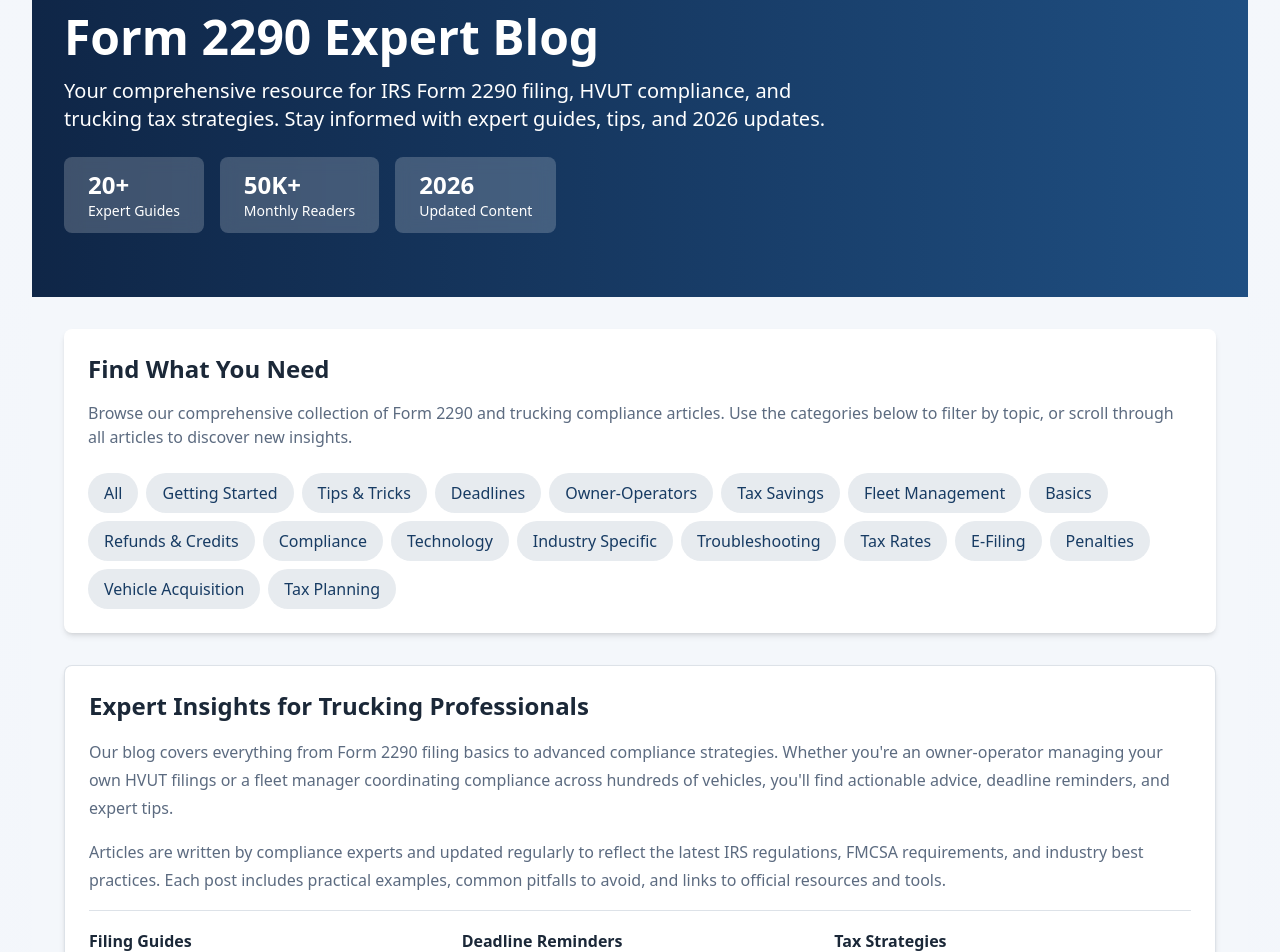
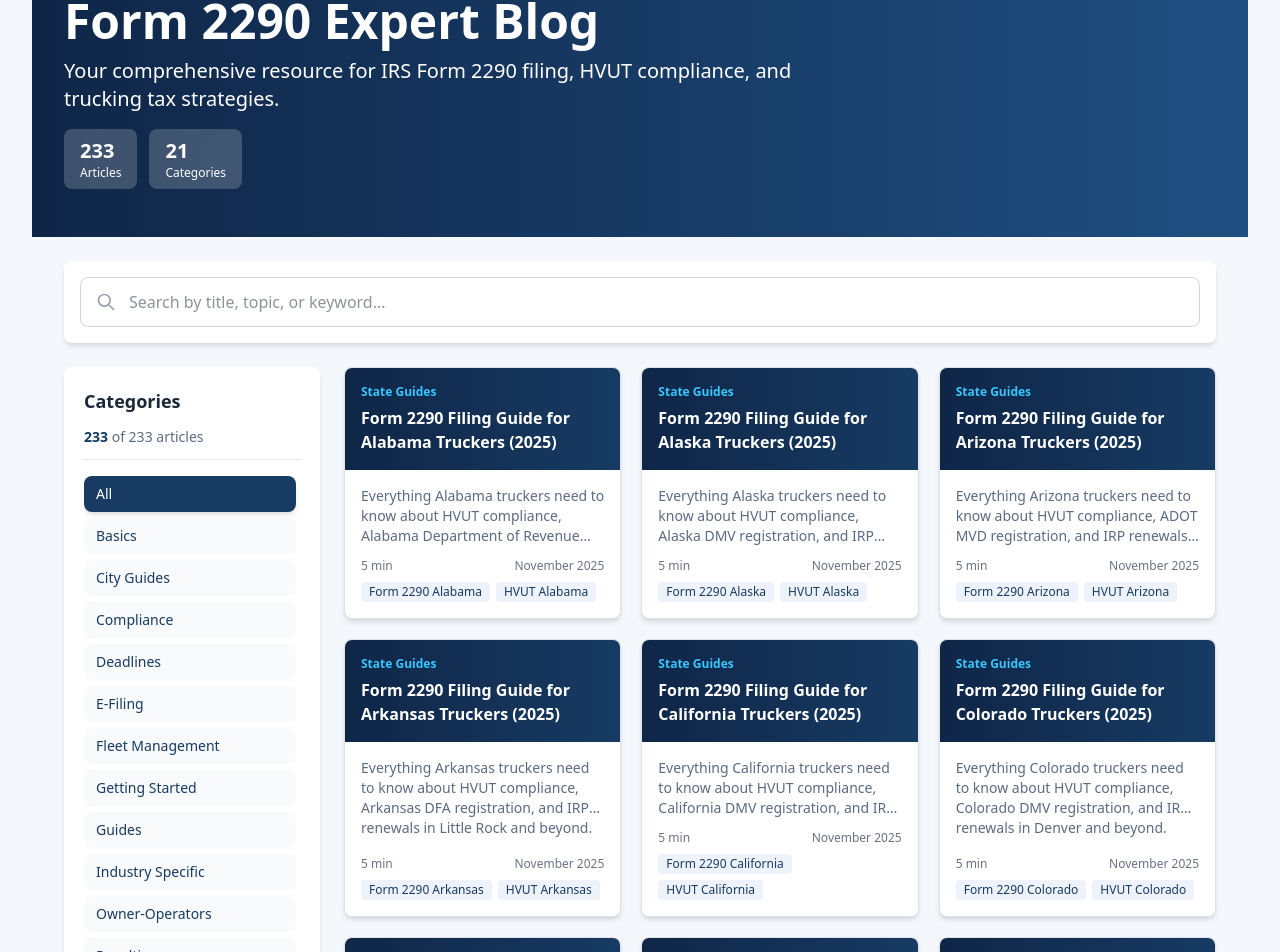
Before and after one commit to rootlocus22/trucktax-app, a Next.js app: page /blog in a window 1280 px wide. Shown: the part 191-1143 px from the top of the page. Built offline with nearby package versions, Linux system fonts and the light colour scheme.

Commit message:
BLOG-PAGE-ADDED-SEARCH-FILTER

```diff
--- a/app/blog/page.js
+++ b/app/blog/page.js
@@ -1,155 +1,157 @@
+'use client';
+
 import Link from 'next/link';
 import { blogPosts } from './blogData';
-
-export const metadata = {
-  title: 'Form 2290 Blog - Expert HVUT Filing Guides & Tips',
-  description: 'Comprehensive guides on IRS Form 2290 filing, HVUT deadlines, common mistakes, e-filing tips, and trucking tax compliance. Stay updated with the latest 2026 regulations.',
-  keywords: 'Form 2290 blog, HVUT guides, IRS Form 2290 tips, heavy vehicle use tax, trucking tax blog, Form 2290 deadline, e-file HVUT',
-  alternates: {
-    canonical: 'https://www.quicktrucktax.com/blog',
-  },
-  robots: {
-    index: true,
-    follow: true,
-    nocache: false,
-    googleBot: {
-      index: true,
-      follow: true,
-      'max-video-preview': -1,
-      'max-image-preview': 'large',
-      'max-snippet': -1,
-    },
-  },
-  openGraph: {
-    title: 'Form 2290 Blog - Expert HVUT Filing Guides & Tips',
-    description: 'Comprehensive guides on IRS Form 2290 filing, HVUT deadlines, and trucking tax compliance.',
-    url: 'https://www.quicktrucktax.com/blog',
-    siteName: 'QuickTruckTax',
-    type: 'website',
-    locale: 'en_US',
-    images: [
-      {
-        url: 'https://www.quicktrucktax.com/quicktrucktax-logo.png',
-        width: 1280,
-        height: 720,
-        alt: 'QuickTruckTax Blog - Form 2290 & HVUT Guides',
-        type: 'image/png',
-      },
-    ],
-  },
-  twitter: {
-    card: 'summary_large_image',
-    site: '@quicktrucktax',
-    creator: '@quicktrucktax',
-    title: 'Form 2290 Blog - Expert HVUT Filing Guides',
-    description: 'Comprehensive guides on IRS Form 2290 filing and trucking tax compliance.',
-    images: ['https://www.quicktrucktax.com/quicktrucktax-logo.png'],
-  },
-};
-
-const categories = ['All', 'Getting Started', 'Tips & Tricks', 'Deadlines', 'Owner-Operators', 'Tax Savings', 'Fleet Management', 'Basics', 'Refunds & Credits', 'Compliance', 'Technology', 'Industry Specific', 'Troubleshooting', 'Tax Rates', 'E-Filing', 'Penalties', 'Vehicle Acquisition', 'Tax Planning'];
+import { useState, useMemo } from 'react';
 
 export default function BlogPage() {
+  const [selectedCategory, setSelectedCategory] = useState('All');
+  const [searchQuery, setSearchQuery] = useState('');
+
+  // Extract unique categories from all blog posts
+  const categories = useMemo(() => {
+    const uniqueCategories = new Set(blogPosts.map(post => post.category));
+    return ['All', ...Array.from(uniqueCategories).sort()];
+  }, []);
+
+  // Filter posts based on category and search query
+  const filteredPosts = useMemo(() => {
+    return blogPosts.filter(post => {
+      // If there's a search query, search globally (ignore category filter)
+      if (searchQuery) {
+        return post.title.toLowerCase().includes(searchQuery.toLowerCase()) ||
+          post.excerpt.toLowerCase().includes(searchQuery.toLowerCase()) ||
+          post.keywords?.some(keyword => keyword.toLowerCase().includes(searchQuery.toLowerCase()));
+      }
+
+      // If no search query, apply category filter
+      return selectedCategory === 'All' || post.category === selectedCategory;
+    });
+  }, [selectedCategory, searchQuery]);
+
   return (
     <div className="min-h-screen bg-[var(--color-page)]">
       {/* Hero Section */}
-      <section className="bg-gradient-to-r from-[var(--color-midnight)] to-[var(--color-navy-soft)] text-white py-16">
+      <section className="bg-gradient-to-r from-[var(--color-midnight)] to-[var(--color-navy-soft)] text-white py-12">
         <div className="mx-auto max-w-7xl px-4 sm:px-6 lg:px-8">
-          <h1 className="text-5xl font-bold mb-4">Form 2290 Expert Blog</h1>
-          <p className="text-xl mb-6 max-w-3xl">
+          <h1 className="text-4xl md:text-5xl font-bold mb-3">Form 2290 Expert Blog</h1>
+          <p className="text-lg md:text-xl mb-4 max-w-3xl">
             Your comprehensive resource for IRS Form 2290 filing, HVUT compliance, and trucking tax strategies.
-            Stay informed with expert guides, tips, and 2026 updates.
           </p>
-          <div className="flex flex-wrap gap-4">
-            <div className="bg-white/20 backdrop-blur-sm px-6 py-3 rounded-lg">
-              <div className="text-2xl font-bold">20+</div>
-              <div className="text-sm">Expert Guides</div>
+          <div className="flex flex-wrap gap-3">
+            <div className="bg-white/20 backdrop-blur-sm px-4 py-2 rounded-lg">
+              <div className="text-xl font-bold">{blogPosts.length}</div>
+              <div className="text-xs">Articles</div>
             </div>
-            <div className="bg-white/20 backdrop-blur-sm px-6 py-3 rounded-lg">
-              <div className="text-2xl font-bold">50K+</div>
-              <div className="text-sm">Monthly Readers</div>
-            </div>
-            <div className="bg-white/20 backdrop-blur-sm px-6 py-3 rounded-lg">
-              <div className="text-2xl font-bold">2026</div>
-              <div className="text-sm">Updated Content</div>
+            <div className="bg-white/20 backdrop-blur-sm px-4 py-2 rounded-lg">
+              <div className="text-xl font-bold">{categories.length - 1}</div>
+              <div className="text-xs">Categories</div>
             </div>
           </div>
         </div>
       </section>
 
-      {/* Search and Filter Section */}
-      <section className="mx-auto max-w-7xl px-4 sm:px-6 lg:px-8 py-8">
-        <div className="bg-white rounded-lg shadow-md p-6 mb-8">
-          <h2 className="text-2xl font-bold mb-4">Find What You Need</h2>
-          <p className="text-base text-[var(--color-muted)] mb-6">
-            Browse our comprehensive collection of Form 2290 and trucking compliance articles. Use the categories below to filter by topic, or scroll through all articles to discover new insights.
-          </p>
-          <div className="flex flex-wrap gap-2">
+      {/* Search Section */}
+      <section className="mx-auto max-w-7xl px-4 sm:px-6 lg:px-8 py-6">
+        <div className="bg-white rounded-lg shadow-md p-4">
+          <div className="relative">
+            <input
+              type="text"
+              placeholder="Search by title, topic, or keyword..."
+              value={searchQuery}
+              onChange={(e) => setSearchQuery(e.target.value)}
+              className="w-full px-4 py-3 pl-12 border border-gray-300 rounded-lg focus:ring-2 focus:ring-[var(--color-navy)] focus:border-transparent outline-none transition-all"
+            />
+            <svg
+              className="absolute left-4 top-1/2 transform -translate-y-1/2 w-5 h-5 text-gray-400"
+              fill="none"
+              stroke="currentColor"
+              viewBox="0 0 24 24"
+            >
+              <path strokeLinecap="round" strokeLinejoin="round" strokeWidth={2} d="M21 21l-6-6m2-5a7 7 0 11-14 0 7 7 0 0114 0z" />
+            </svg>
+          </div>
+        </div>
+      </section>
+
+      {/* Mobile Category Dropdown - Shows below search on mobile */}
+      <section className="mx-auto max-w-7xl px-4 sm:px-6 lg:px-8 lg:hidden mb-6">
+        <div className="bg-white rounded-lg shadow-md p-4">
+          <label htmlFor="mobile-category" className="block text-sm font-semibold text-gray-700 mb-2">
+            Filter by Category
+          </label>
+          <select
+            id="mobile-category"
+            value={selectedCategory}
+            onChange={(e) => setSelectedCategory(e.target.value)}
+            className="w-full px-4 py-3 border border-gray-300 rounded-lg focus:ring-2 focus:ring-[var(--color-navy)] focus:border-transparent outline-none transition-all bg-white text-[var(--color-navy)] font-medium"
+          >
+            {categories.map((category) => (
+              <option key={category} value={category}>
+                {category} {category === 'All' ? `(${blogPosts.length})` : `(${blogPosts.filter(p => p.category === category).length})`}
+              </option>
+            ))}
+          </select>
+          <div className="text-sm text-[var(--color-muted)] mt-3">
+            <span className="font-bold text-[var(--color-navy)]">{filteredPosts.length}</span> of {blogPosts.length} articles
+          </div>
+        </div>
+      </section>
+
+      {/* Main Content with Sidebar */}
+      <section className="mx-auto max-w-7xl px-4 sm:px-6 lg:px-8 pb-16">
+        <div className="flex flex-col lg:flex-row gap-6">
+          {/* Left Sidebar - Filters */}
+          <aside className="hidden lg:block lg:w-64 flex-shrink-0">
+            <div className="bg-white rounded-lg shadow-md p-5 lg:sticky lg:top-4">
+              <h3 className="text-lg font-bold mb-3">Categories</h3>
+
+              {/* Results Counter */}
+              <div className="text-sm text-[var(--color-muted)] mb-4 pb-3 border-b border-gray-200">
+                <span className="font-bold text-[var(--color-navy)]">{filteredPosts.length}</span> of {blogPosts.length} articles
+              </div>
+
+              {/* Category List */}
+              <div className="space-y-1.5 max-h-[500px] overflow-y-auto pr-1">
                 {categories.map((category) => (
                   <button
                     key={category}
-                className="px-4 py-2 rounded-full bg-[var(--color-navy)]/10 text-[var(--color-navy)] hover:bg-[var(--color-navy)]/20 transition-colors font-medium"
+                    onClick={() => setSelectedCategory(category)}
+                    className={`w-full text-left px-3 py-2 rounded-lg text-sm font-medium transition-all ${selectedCategory === category
+                      ? 'bg-[var(--color-navy)] text-white shadow-md'
+                      : 'bg-gray-50 text-[var(--color-navy)] hover:bg-gray-100'
+                      }`}
                   >
                     {category}
                   </button>
                 ))}
               </div>
             </div>
-        <div className="bg-[var(--color-card)] rounded-lg shadow-md p-6 mb-8 border border-[var(--color-border)]">
-          <h2 className="text-2xl font-bold mb-4 text-[var(--color-text)]">Expert Insights for Trucking Professionals</h2>
-          <div className="space-y-4 text-base leading-7 text-[var(--color-muted)]">
-            <p>
-              Our blog covers everything from Form 2290 filing basics to advanced compliance strategies. Whether you're an owner-operator managing your own HVUT filings or a fleet manager coordinating compliance across hundreds of vehicles, you'll find actionable advice, deadline reminders, and expert tips.
-            </p>
-            <p>
-              Articles are written by compliance experts and updated regularly to reflect the latest IRS regulations, FMCSA requirements, and industry best practices. Each post includes practical examples, common pitfalls to avoid, and links to official resources and tools.
-            </p>
-            <div className="grid gap-4 sm:grid-cols-3 pt-4 border-t border-[var(--color-border)]">
-              <div>
-                <h3 className="font-semibold text-[var(--color-text)] mb-2">Filing Guides</h3>
-                <p className="text-sm">
-                  Step-by-step instructions for Form 2290, UCR, MCS-150, and IFTA filings with screenshots and examples.
-                </p>
-              </div>
-              <div>
-                <h3 className="font-semibold text-[var(--color-text)] mb-2">Deadline Reminders</h3>
-                <p className="text-sm">
-                  Stay ahead of critical compliance deadlines with our calendar guides and reminder strategies.
-                </p>
-              </div>
-              <div>
-                <h3 className="font-semibold text-[var(--color-text)] mb-2">Tax Strategies</h3>
-                <p className="text-sm">
-                  Learn how to minimize tax liability, claim credits, and optimize your compliance workflow.
-                </p>
-              </div>
-            </div>
-          </div>
-        </div>
-      </section>
+          </aside>
 
-      {/* Blog Grid */}
-      <section className="mx-auto max-w-7xl px-4 sm:px-6 lg:px-8 pb-16">
-        <div className="grid md:grid-cols-2 lg:grid-cols-3 gap-8">
-          {blogPosts.map((post) => (
+          {/* Right Content - Blog Grid */}
+          <div className="flex-1 min-w-0">
+            {filteredPosts.length > 0 ? (
+              <div className="grid sm:grid-cols-2 xl:grid-cols-3 gap-5">
+                {filteredPosts.map((post) => (
                   <Link
                     key={post.id}
                     href={`/blog/${post.id}`}
-              className="bg-[var(--color-card)] rounded-lg shadow-md hover:shadow-xl transition-shadow overflow-hidden group border border-[var(--color-border)]"
+                    className="bg-[var(--color-card)] rounded-lg shadow-md hover:shadow-xl transition-shadow overflow-hidden group border border-[var(--color-border)] flex flex-col"
                   >
-              <div className="bg-gradient-to-r from-[var(--color-midnight)] to-[var(--color-navy)] p-6 text-white">
-                <div className="text-sm font-semibold mb-2 text-[var(--color-sky)]">{post.category}</div>
-                <h3 className="text-xl font-bold mb-2 group-hover:underline">{post.title}</h3>
+                    <div className="bg-gradient-to-r from-[var(--color-midnight)] to-[var(--color-navy)] p-4 text-white">
+                      <div className="text-xs font-semibold mb-1.5 text-[var(--color-sky)]">{post.category}</div>
+                      <h3 className="text-base font-bold group-hover:underline line-clamp-2">{post.title}</h3>
                     </div>
-              <div className="p-6">
-                <p className="text-[var(--color-muted)] mb-4">{post.excerpt}</p>
-                <div className="flex justify-between items-center text-sm text-gray-500">
-                  <span>{post.readTime} read</span>
+                    <div className="p-4 flex-1 flex flex-col">
+                      <p className="text-[var(--color-muted)] mb-3 text-sm line-clamp-3 flex-1">{post.excerpt}</p>
+                      <div className="flex justify-between items-center text-xs text-gray-500 mb-2">
+                        <span>{post.readTime}</span>
                         <span>{post.date}</span>
                       </div>
-                <div className="mt-4 flex flex-wrap gap-2">
-                  {post.keywords.slice(0, 3).map((keyword, idx) => (
-                    <span key={idx} className="text-xs bg-[var(--color-page-alt)] text-[var(--color-navy)] px-2 py-1 rounded font-medium">
+                      <div className="flex flex-wrap gap-1.5">
+                        {post.keywords?.slice(0, 2).map((keyword, idx) => (
+                          <span key={idx} className="text-xs bg-[var(--color-page-alt)] text-[var(--color-navy)] px-2 py-0.5 rounded font-medium truncate">
                             {keyword}
                           </span>
                         ))}
@@ -158,18 +160,38 @@ export default function BlogPage() {
                   </Link>
                 ))}
               </div>
+            ) : (
+              <div className="text-center py-16 bg-white rounded-lg shadow-md">
+                <div className="text-6xl mb-4">🔍</div>
+                <h3 className="text-2xl font-bold mb-2 text-[var(--color-text)]">No Articles Found</h3>
+                <p className="text-[var(--color-muted)] mb-6">
+                  No articles match your current filters. Try adjusting your search or category selection.
+                </p>
+                <button
+                  onClick={() => {
+                    setSelectedCategory('All');
+                    setSearchQuery('');
+                  }}
+                  className="bg-[var(--color-navy)] text-white px-6 py-3 rounded-lg font-bold hover:bg-[var(--color-navy)]/90 transition-colors"
+                >
+                  Clear All Filters
+                </button>
+              </div>
+            )}
+          </div>
+        </div>
       </section>
 
       {/* CTA Section */}
-      <section className="bg-gradient-to-r from-[var(--color-midnight)] to-[var(--color-navy-soft)] text-white py-16">
+      <section className="bg-gradient-to-r from-[var(--color-midnight)] to-[var(--color-navy-soft)] text-white py-12">
         <div className="mx-auto max-w-7xl px-4 sm:px-6 lg:px-8 text-center">
-          <h2 className="text-4xl font-bold mb-4">Ready to File Your Form 2290?</h2>
-          <p className="text-xl mb-8 max-w-2xl mx-auto opacity-90">
+          <h2 className="text-3xl font-bold mb-3">Ready to File Your Form 2290?</h2>
+          <p className="text-lg mb-6 max-w-2xl mx-auto opacity-90">
             Stop reading, start filing! E-file your Form 2290 in minutes and get your Schedule 1 instantly.
           </p>
           <Link
             href="/tools/hvut-calculator"
-            className="inline-block bg-[var(--color-orange)] text-white px-8 py-4 rounded-lg font-bold text-lg hover:bg-[var(--color-orange)]/90 transition-colors shadow-lg"
+            className="inline-block bg-[var(--color-orange)] text-white px-8 py-3 rounded-lg font-bold hover:bg-[var(--color-orange)]/90 transition-colors shadow-lg"
           >
             Calculate Your HVUT Tax Now →
           </Link>
```
Also changed, not shown: app/blog/layout.js (added, +49 -0 lines). Lines whose indentation alone changed are shown as unchanged.
